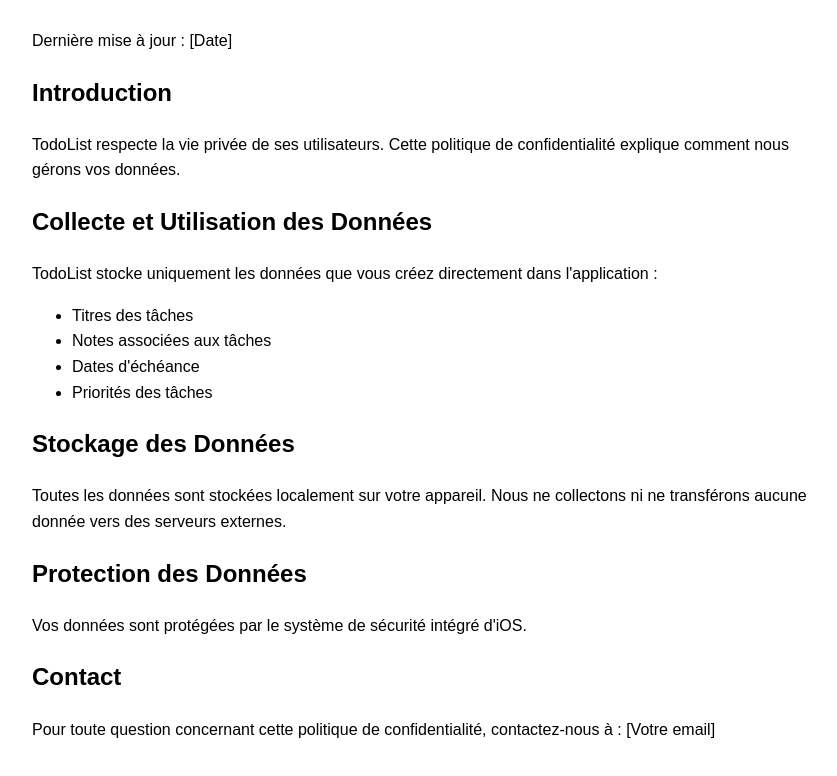
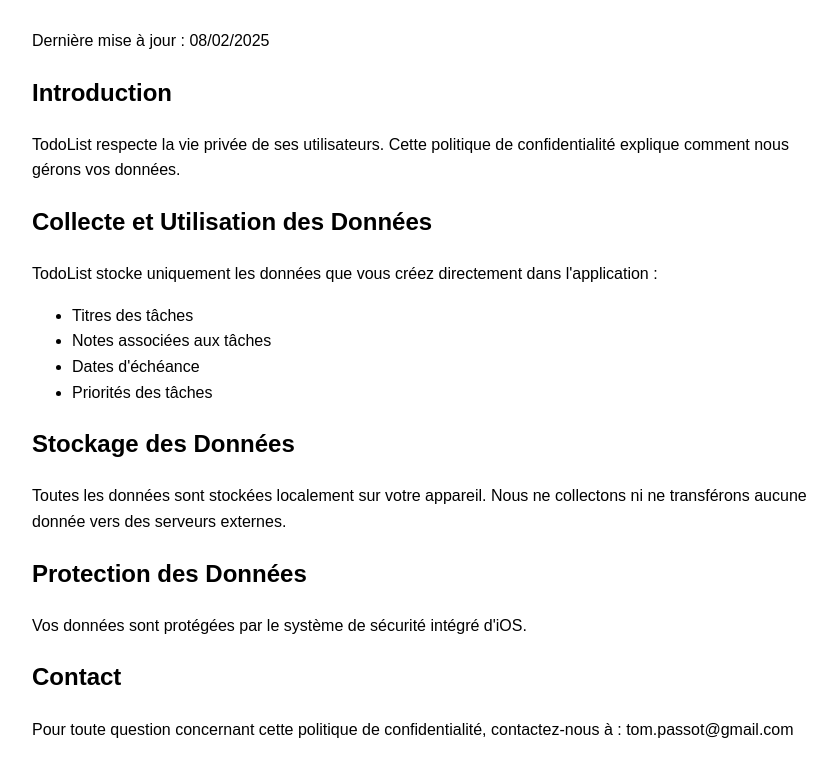
Before and after one commit to Tommmm2311/SimpleDo, a plain HTML site: page index.html in a window 1280 px wide. Shown: the part 86-862 px from the top of the page, without its empty margins (208-1045 px from the left). Drawn offline with Linux system fonts and the light colour scheme.

Commit message:
Update index.html

```diff
--- a/index.html
+++ b/index.html
@@ -16,7 +16,7 @@
 </head>
 <body>
     <h1>Politique de Confidentialité - TodoList</h1>
-    <p>Dernière mise à jour : [Date]</p>
+    <p>Dernière mise à jour : 08/02/2025 </p>
 
     <h2>Introduction</h2>
     <p>TodoList respecte la vie privée de ses utilisateurs. Cette politique de confidentialité explique comment nous gérons vos données.</p>
@@ -37,6 +37,6 @@
     <p>Vos données sont protégées par le système de sécurité intégré d'iOS.</p>
 
     <h2>Contact</h2>
-    <p>Pour toute question concernant cette politique de confidentialité, contactez-nous à : [Votre email]</p>
+    <p>Pour toute question concernant cette politique de confidentialité, contactez-nous à : tom.passot@gmail.com</p>
 </body>
 </html>
```
